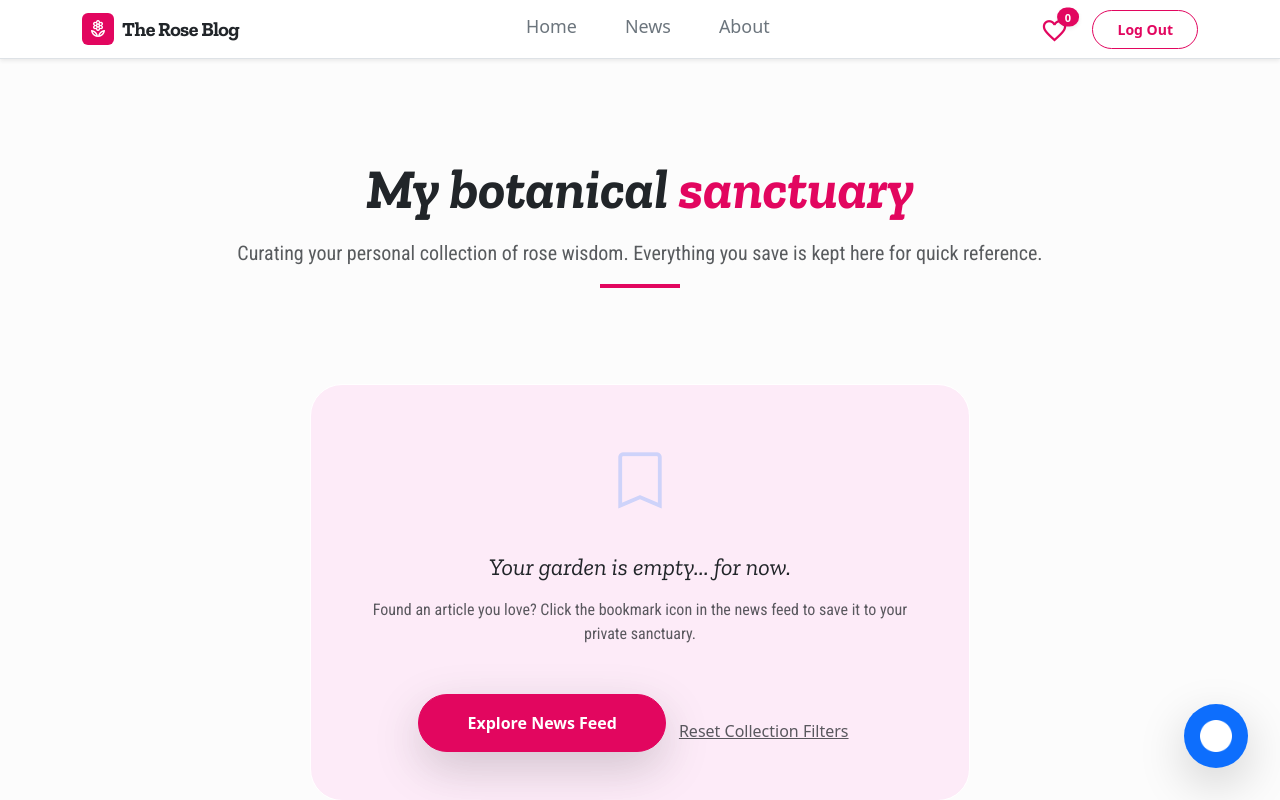
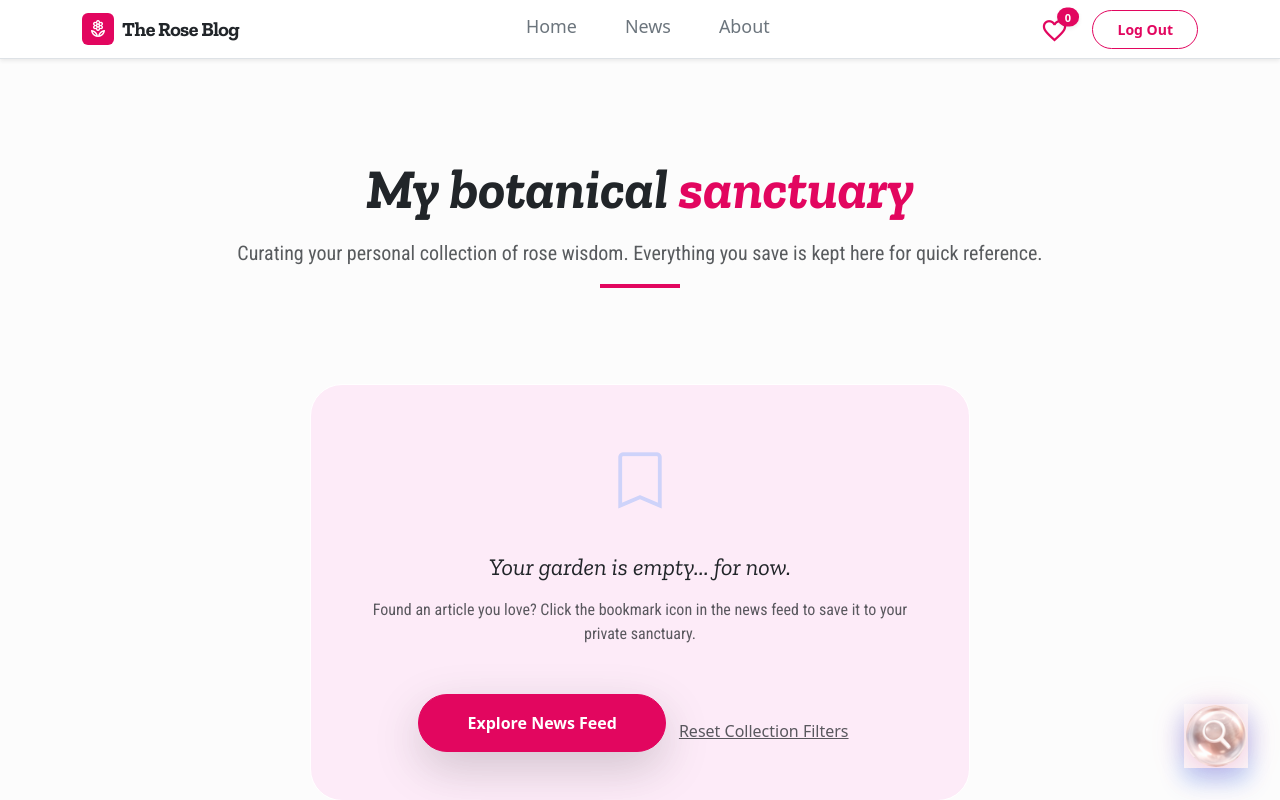
Before and after one commit to Quynh-Trang12/rose-blog, a Vue app: page /collection in a window 1280 px wide. Shown: the top 800 px of the page. Built offline with nearby package versions, Linux system fonts and the light colour scheme; sample sign-in values are in the browser's storage.

Commit message:
use search_icon.png

```diff
--- a/src/views/CollectionView.vue
+++ b/src/views/CollectionView.vue
@@ -79,11 +79,18 @@ export default {
   <div class="collection-view min-vh-100 py-5 bg-light-soft position-relative">
     <!-- Search Bubble Trigger -->
     <button
-      class="search-bubble-btn shadow-lg rounded-circle position-fixed d-flex align-items-center justify-content-center z-index-filter animate-fade-up"
-      @click.stop="showFilterModal = true"
+      type="button"
+      class="search-bubble-btn collection-view__search-bubble border-0 bg-transparent p-0 position-fixed d-flex align-items-center justify-content-center z-index-filter animate-fade-up"
+      @click="showFilterModal = true"
       aria-label="Open collection filters"
+      :aria-expanded="showFilterModal"
     >
-      <img src="@/assets/images/search-icon.png" style="width: 32px; height: 32px; filter: brightness(0) invert(1);" alt="Search" />
+      <img
+        src="@/assets/images/search-icon.png"
+        alt="Search and filter"
+        class="collection-view__search-icon"
+        style="pointer-events: none;"
+      />
     </button>
 
     <!-- Filter Modal (Overlay) -->
@@ -237,4 +244,44 @@ export default {
 .text-primary-light {
   color: rgba($primary, 0.2);
 }
+/* Floating Search Bubble Styling */
+.search-bubble-btn {
+  bottom: 2rem;
+  right: 2rem;
+
+  @include media-breakpoint-down(md) {
+    width: 56px;
+    height: 56px;
+    bottom: 1.5rem;
+    right: 1.5rem;
+  }
+}
+
+.collection-view {
+  &__search-bubble {
+    cursor: pointer;
+    transition: transform 0.2s ease-in-out;
+
+    &:hover {
+      transform: scale(1.08);
+    }
+
+    &:focus {
+      outline: none;
+    }
+  }
+
+  &__search-icon {
+    width: 62px;
+    height: 62px;
+    border-radius: 50%;
+    object-fit: cover;
+    filter: drop-shadow(0 4px 16px rgba($pink, 0.3));
+    transition: filter 0.2s ease-in-out;
+
+    &:hover {
+      filter: drop-shadow(0 8px 32px rgba($pink, 0.45));
+    }
+  }
+}
 </style>
--- a/src/views/NewsView.vue
+++ b/src/views/NewsView.vue
@@ -131,11 +131,18 @@ export default {
   <div class="news-view min-vh-100 py-5 bg-light-soft position-relative">
     <!-- Search Bubble Trigger -->
     <button
-      class="search-bubble-btn shadow-lg rounded-circle position-fixed d-flex align-items-center justify-content-center z-index-filter animate-fade-up"
-      @click.stop="showFilterModal = true"
-      aria-label="Open search and filters"
+      type="button"
+      class="search-bubble-btn news-view__search-bubble border-0 bg-transparent p-0 position-fixed d-flex align-items-center justify-content-center z-index-filter animate-fade-up"
+      @click="showFilterModal = true"
+      aria-label="Open search and filter panel"
+      :aria-expanded="showFilterModal"
     >
-      <img src="@/assets/images/search-icon.png" style="width: 32px; height: 32px; filter: brightness(0) invert(1);" alt="Search" />
+      <img
+        src="@/assets/images/search-icon.png"
+        alt="Search and filter"
+        class="news-view__search-icon"
+        style="pointer-events: none;"
+      />
     </button>
 
     <!-- Filter Modal (Overlay) -->
@@ -195,22 +202,9 @@ export default {
 
 /* Floating Search Bubble Styling */
 .search-bubble-btn {
-  width: 64px;
-  height: 64px;
   bottom: 2rem;
   right: 2rem;
-  background-color: $primary;
-  color: white;
-  border: none;
-  cursor: pointer;
-  transition: all 0.3s cubic-bezier(0.175, 0.885, 0.32, 1.275);
-  box-shadow: 0 12px 24px rgba($primary, 0.3);
-
-  &:hover {
-    transform: scale(1.1) rotate(5deg);
-    background-color: darken($primary, 5%);
-    box-shadow: 0 16px 32px rgba($primary, 0.4);
-  }
+  // border: none;
 
   @include media-breakpoint-down(md) {
     width: 56px;
@@ -246,4 +240,32 @@ export default {
 .text-primary-light {
   color: rgba($primary, 0.2);
 }
+
+.news-view {
+  &__search-bubble {
+    cursor: pointer;
+    transition: transform 0.2s ease-in-out;
+
+    &:hover {
+      transform: scale(1.08);
+    }
+
+    &:focus {
+      outline: none;
+    }
+  }
+
+  &__search-icon {
+    width: 62px;
+    height: 62px;
+    border-radius: 50%;
+    object-fit: cover;
+    filter: drop-shadow(0 4px 16px rgba($pink, 0.3));
+    transition: filter 0.2s ease-in-out;
+
+    &:hover {
+      filter: drop-shadow(0 8px 32px rgba($pink, 0.45));
+    }
+  }
+}
 </style>
```
